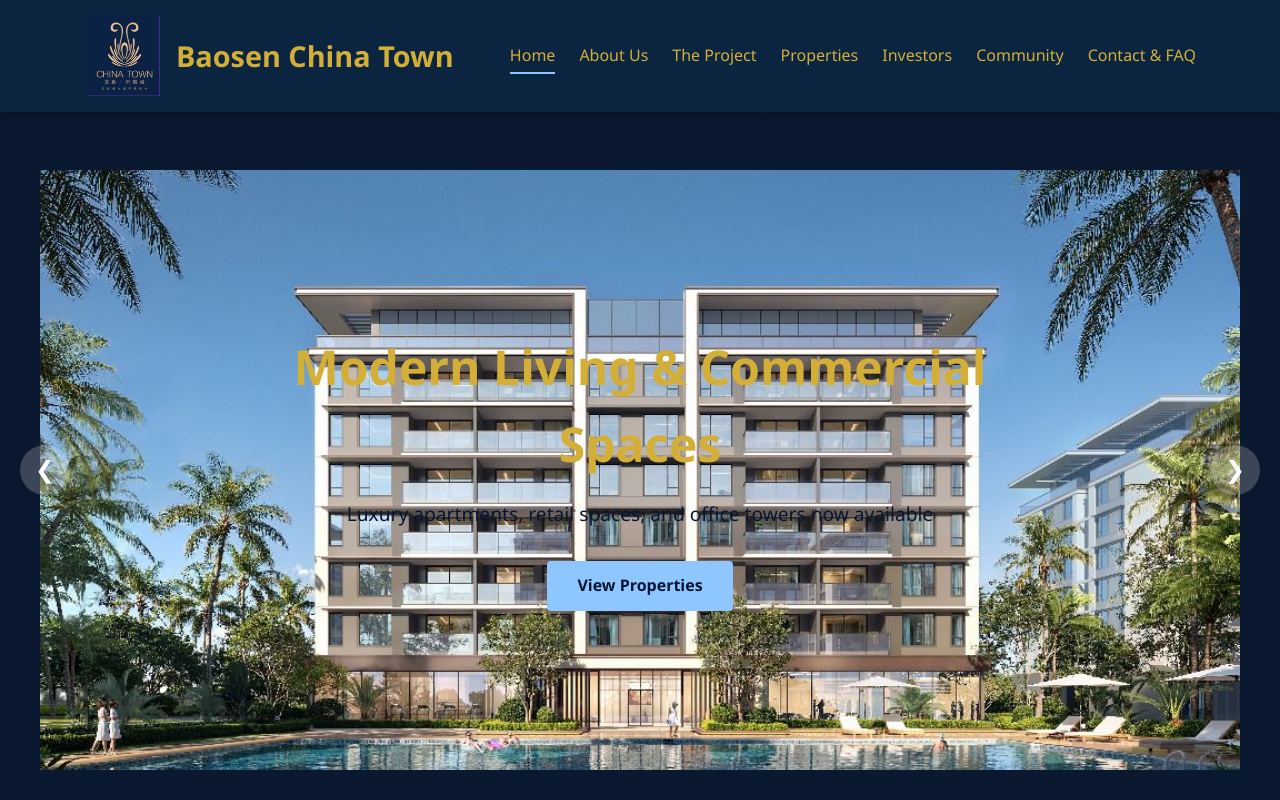
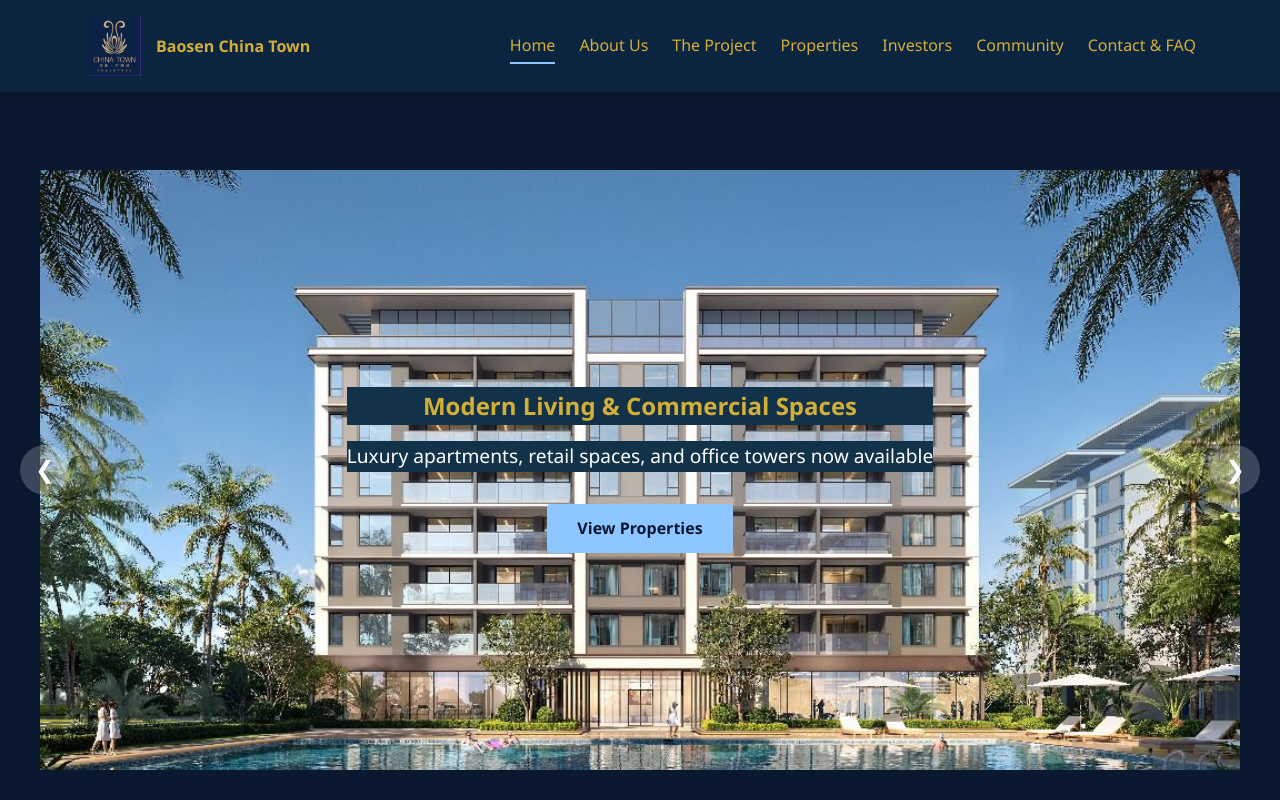
Before and after one commit to Kupoandy/baosenchinatown, a plain HTML site: page index.html in a window 1280 px wide. Shown: the top 800 px of the page. Drawn offline with Linux system fonts and the light colour scheme.

Commit message:
style editing

```diff
--- a/css/style.css
+++ b/css/style.css
@@ -73,8 +73,8 @@ header .container {
 
 /* Fixed-size logo boxes (image shown before text) */
 header .logo img {
-    width: 80px;
-    height: 80px;
+    width: 60px;
+    height: 60px;
     object-fit: contain; /* keep aspect ratio, no cropping */
     display: block;
 }
@@ -88,7 +88,7 @@ footer .logo img {
 }
 
 .logo-text h1 {
-    font-size: 1.8rem;
+    font-size: 1rem;
     color: var(--gold);
     margin: 0; /* reset previous negative margin */
     line-height: 1;
@@ -223,15 +223,17 @@ footer .logo img {
 }
 
 .slide-content h2 {
-    font-size: 3rem;
+    background-color: var(--navy-lighter);
+    font-size: 1.5rem;
     margin-bottom: 1rem;
     color: var(--navy);
 }
 
 .slide-content p {
+    background-color: var(--navy-lighter);
     font-size: 1.2rem;
     margin-bottom: 2rem;
-    color: var(--navy);
+    color: var(--white);
 }
 
 .btn {
```
